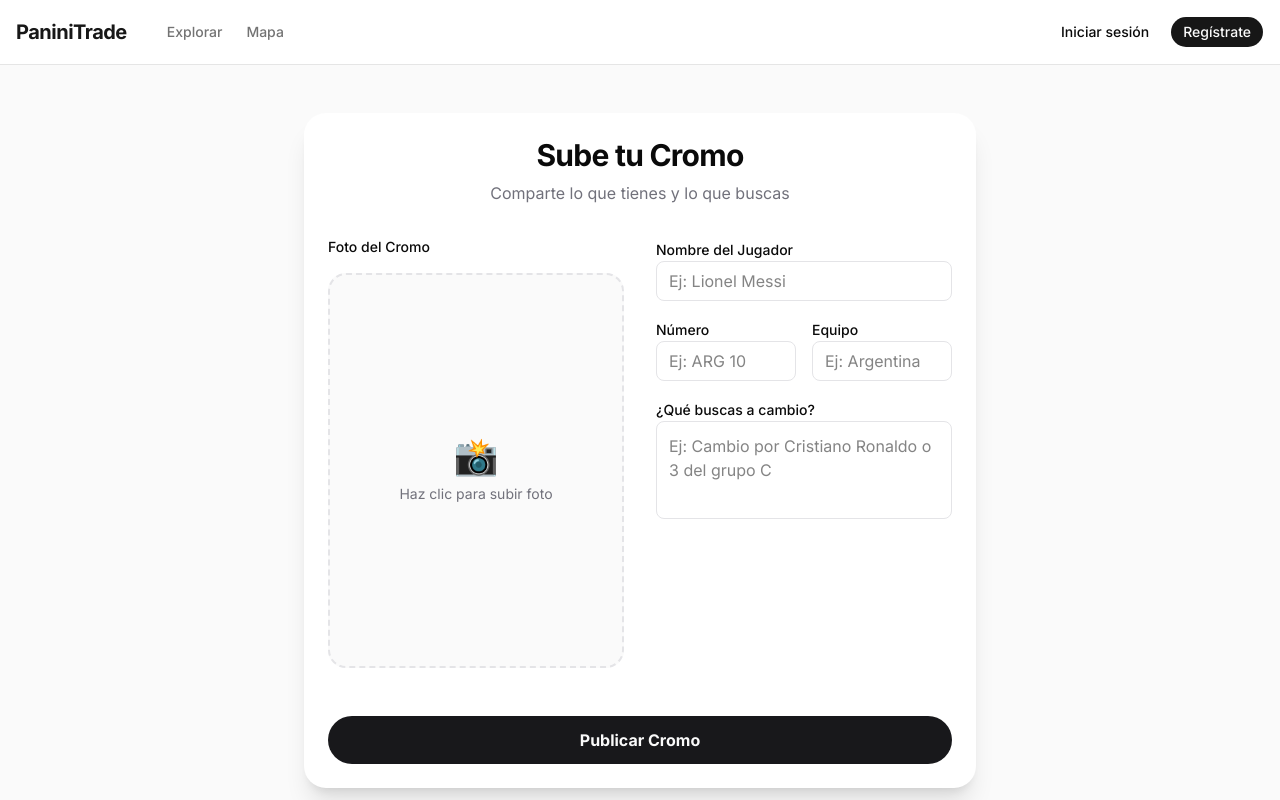
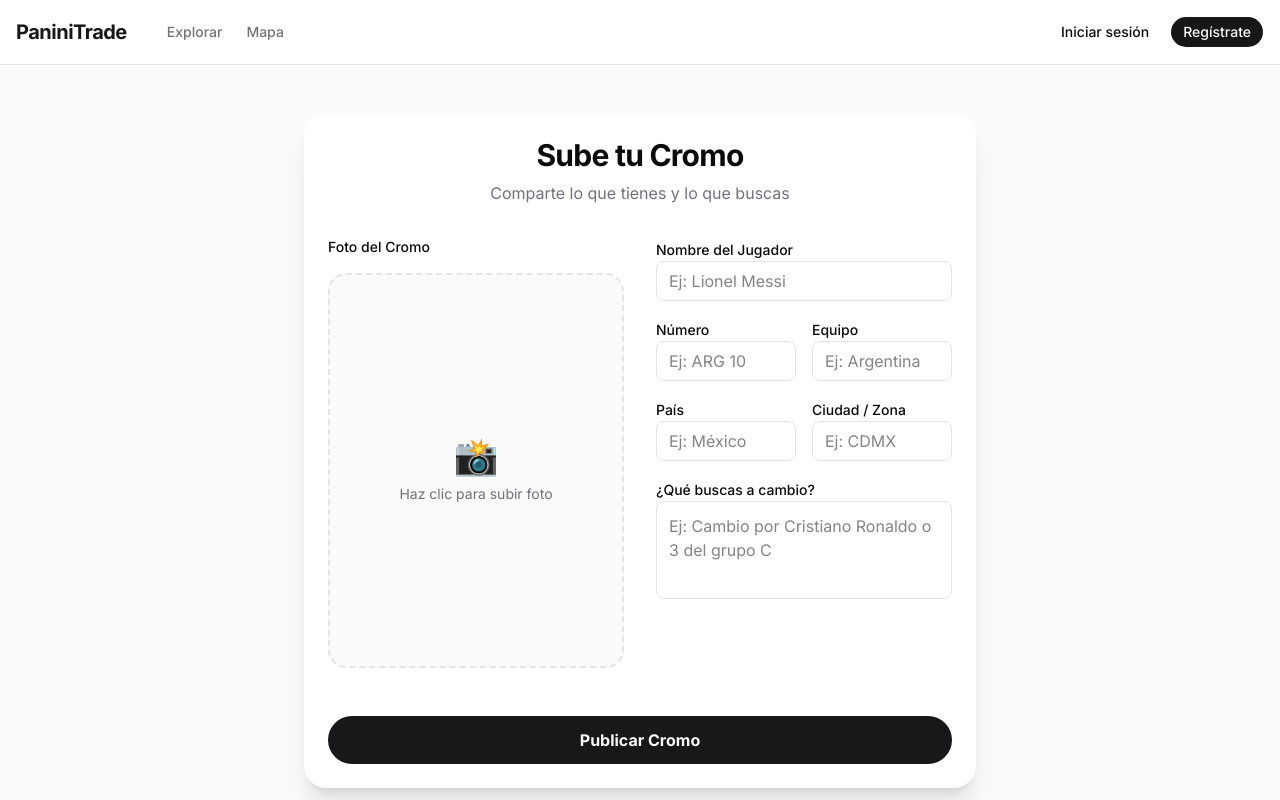
Before and after one commit to Alvinferdeveloper/CROMO-FC, a Next.js app: page /upload-card in a window 1280 px wide. Shown: the top 800 px of the page. Built offline with nearby package versions, Linux system fonts and the light colour scheme; no server answers.

Commit message:
feat: add country and city to card posts for better local discovery

```diff
--- a/features/cards/actions/card-actions.ts
+++ b/features/cards/actions/card-actions.ts
@@ -18,6 +18,8 @@
     albumName: formData.get('albumName'),
     description: formData.get('description'),
     desiredTrade: formData.get('desiredTrade'),
+    country: formData.get('country'),
+    locationCity: formData.get('locationCity'),
     image: formData.get('image'),
   }
 
@@ -34,6 +36,8 @@
     albumName,
     description,
     desiredTrade,
+    country,
+    locationCity,
     image
   } = validatedFields.data
 
@@ -67,6 +71,8 @@
     description: description,
     desired_trade: desiredTrade,
     image_url: publicUrl,
+    country: country,
+    location_city: locationCity,
   })
 
   if (dbError) {
--- a/features/cards/components/card-item.tsx
+++ b/features/cards/components/card-item.tsx
@@ -1,6 +1,5 @@
 import Image from 'next/image'
 import { MapPin, Repeat } from 'lucide-react'
-import { cn } from '@/lib/utils'
 
 interface CardItemProps {
   card: {
@@ -10,9 +9,10 @@
     team_name: string
     image_url: string | null
     desired_trade: string | null
+    country: string | null
+    location_city: string | null
     profiles?: {
       full_name: string | null
-      location_city: string | null
     } | null
   }
 }
@@ -58,7 +58,9 @@
         <div className="flex items-center justify-between pt-1">
           <div className="flex items-center gap-1 text-xs text-muted-foreground">
             <MapPin className="h-3 w-3" />
-            <span>{card.profiles?.location_city || 'Ubicación oculta'}</span>
+            <span className="truncate max-w-[150px]">
+              {card.location_city ? `${card.location_city}, ${card.country || ''}` : 'Ubicación oculta'}
+            </span>
           </div>
           <p className="text-[10px] font-semibold text-zinc-400">
             @{card.profiles?.full_name?.split(' ')[0].toLowerCase() || 'coleccionista'}
--- a/features/cards/components/upload-card-form.tsx
+++ b/features/cards/components/upload-card-form.tsx
@@ -45,6 +45,8 @@
     formData.append('albumName', data.albumName || '')
     formData.append('description', data.description || '')
     formData.append('desiredTrade', data.desiredTrade)
+    formData.append('country', data.country)
+    formData.append('locationCity', data.locationCity)
     formData.append('image', data.image)
 
     const result = await createCardPost(formData)
@@ -121,6 +123,27 @@
             </div>
           </div>
 
+          <div className="grid grid-cols-2 gap-4">
+            <div className="space-y-2">
+              <label className="text-sm font-medium">País</label>
+              <input
+                {...register('country')}
+                placeholder="Ej: México"
+                className="w-full h-10 px-3 rounded-md border border-zinc-200 dark:border-zinc-800 bg-transparent"
+              />
+              {errors.country && <p className="text-sm text-red-500">{errors.country.message}</p>}
+            </div>
+            <div className="space-y-2">
+              <label className="text-sm font-medium">Ciudad / Zona</label>
+              <input
+                {...register('locationCity')}
+                placeholder="Ej: CDMX"
+                className="w-full h-10 px-3 rounded-md border border-zinc-200 dark:border-zinc-800 bg-transparent"
+              />
+              {errors.locationCity && <p className="text-sm text-red-500">{errors.locationCity.message}</p>}
+            </div>
+          </div>
+
           <div className="space-y-2">
             <label className="text-sm font-medium">¿Qué buscas a cambio?</label>
             <textarea
--- a/features/cards/schemas/card-schema.ts
+++ b/features/cards/schemas/card-schema.ts
@@ -7,6 +7,8 @@
   albumName: z.string().optional(),
   description: z.string().optional(),
   desiredTrade: z.string().min(2, 'Dinos qué buscas a cambio'),
+  country: z.string().min(2, 'El país es requerido'),
+  locationCity: z.string().min(2, 'La ciudad o zona es requerida'),
   image: z.any().refine((file) => file instanceof File, 'La imagen es requerida'),
 })
 
```
Also changed, not shown: 1 other file (tests, documents, lock files or other folders).
